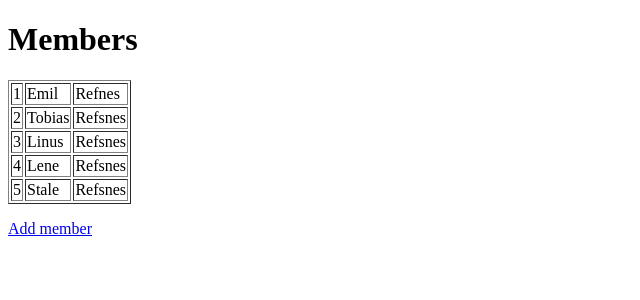
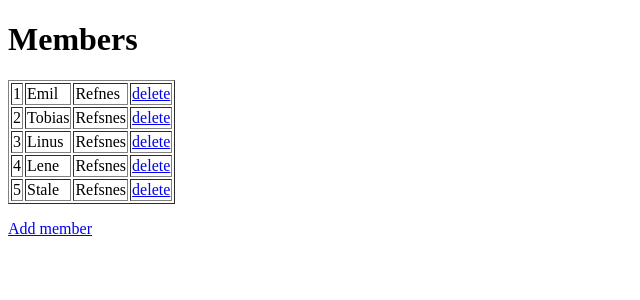
Before and after one commit to WinterAssassin/django_1stproj, a Django app: page /members/ in a window 1280 px wide. Shown: the top 300 px of the page, without its empty margins (0-640 px from the left). Run offline with Django 4.2, Linux system fonts and the light colour scheme; data comes from the database, SQL or seed files in the repository; both versions use the stored data as it was after the commit.

Commit message:
Create delete view,modify and update template and url

```diff
--- a/myworld/members/templates/members/index.html
+++ b/myworld/members/templates/members/index.html
@@ -11,9 +11,10 @@
     <table border="1">
     {% for x in mymembers %}
         <tr>
-            <td>{{x.id}}</td>
-            <td>{{x.firstname}}</td>
-            <td>{{x.lastname}}</td>
+            <td>{{ x.id }}</td>
+            <td>{{ x.firstname }}</td>
+            <td>{{ x.lastname }}</td>
+            <td><a href="delete/{{ x.id }}">delete</a></td>
         </tr>
     {% endfor %}
     </table>
--- a/myworld/members/urls.py
+++ b/myworld/members/urls.py
@@ -4,5 +4,6 @@ from .import views
 urlpatterns = [
     path('',views.index, name='index'),
     path('add/',views.add, name='add'),
-    path('add/addrecord/', views.addrecord, name='addrecord')
+    path('add/addrecord/', views.addrecord, name='addrecord'),
+    path('delete/<int:id>', views.delete, name='delete'),
 ]
--- a/myworld/members/views.py
+++ b/myworld/members/views.py
@@ -17,3 +17,8 @@ def addrecord(request):
     member = Members(firstname=x, lastname=y)
     member.save()
     return redirect('index')
+
+def delete(request, id):
+    member = Members.objects.get(id=id)
+    member.delete()
+    return redirect('index')
```
Also changed, not shown: myworld/db.sqlite3.
